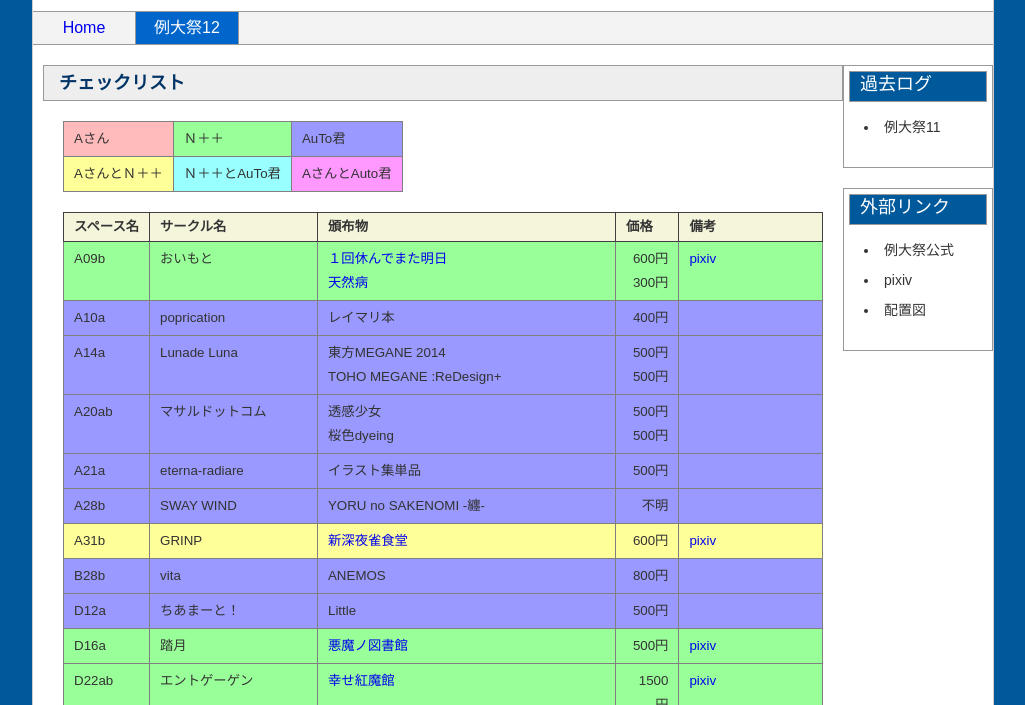
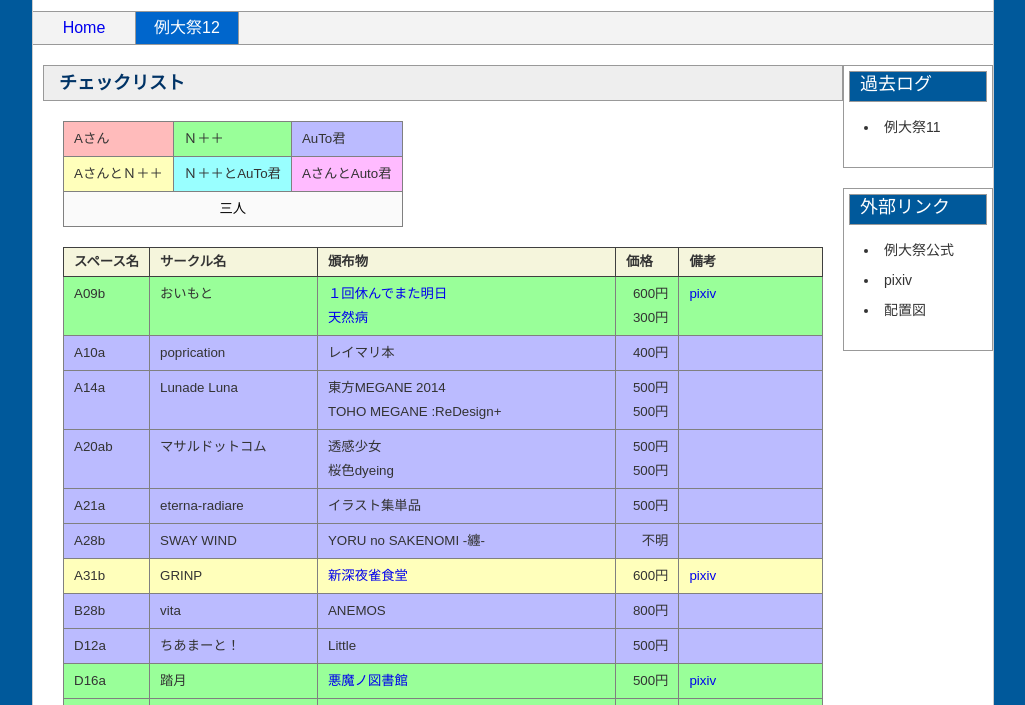
Before and after one commit to NppCircleCheck/CircleCheck, a plain HTML site: page event/reitai12.html in a window 1280 px wide. Shown: the part 77-782 px from the top of the page, without its empty margins (127-1152 px from the left). Drawn offline with Linux system fonts and the light colour scheme.

Commit message:
update css class trio

```diff
--- a/css/style.css
+++ b/css/style.css
@@ -418,11 +418,11 @@ td {
 }
 
 .auto {
-	background-color:#9999ff;
+	background-color:#bbbbff;
 }
 
 .aplusplus {
-	background-color:#ffff99;
+	background-color:#ffffbb;
 }
 
 .autoplus {
@@ -430,5 +430,9 @@ td {
 }
 
 .autofeli {
-	background-color:#ff99ff;
+	background-color:#ffbbff;
 }
+.trio {
+  background-color: #fafafa;
+  color: #000000;
+}
--- a/event/reitai12.html
+++ b/event/reitai12.html
@@ -33,6 +33,9 @@
          <td class="aplusplus">AさんとＮ＋＋</td>
          <td class="autoplus">Ｎ＋＋とAuTo君</td>
          <td class="autofeli">AさんとAuto君</td>
+        </tr>
+        <tr>
+        	<td class="trio" colspan="3" align="center">三人</td>
         </tr>
        </tbody>
       </table>
```
Also changed, not shown: 1 other file.
